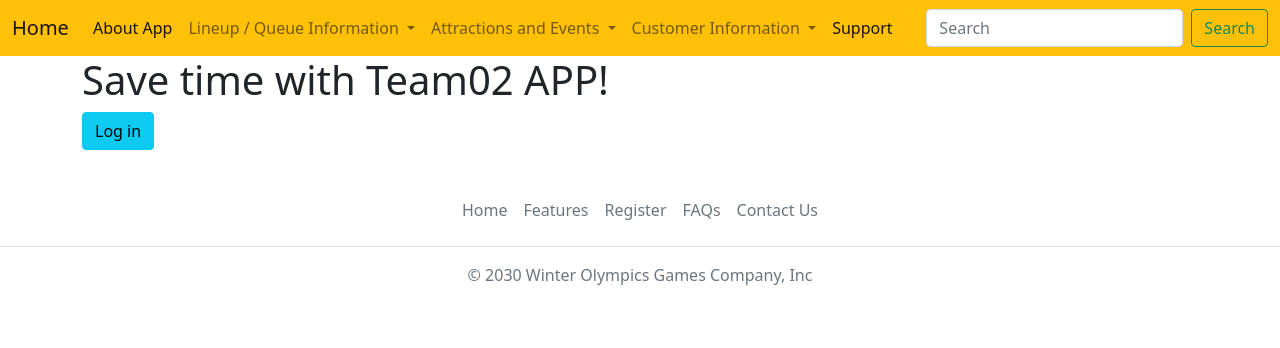
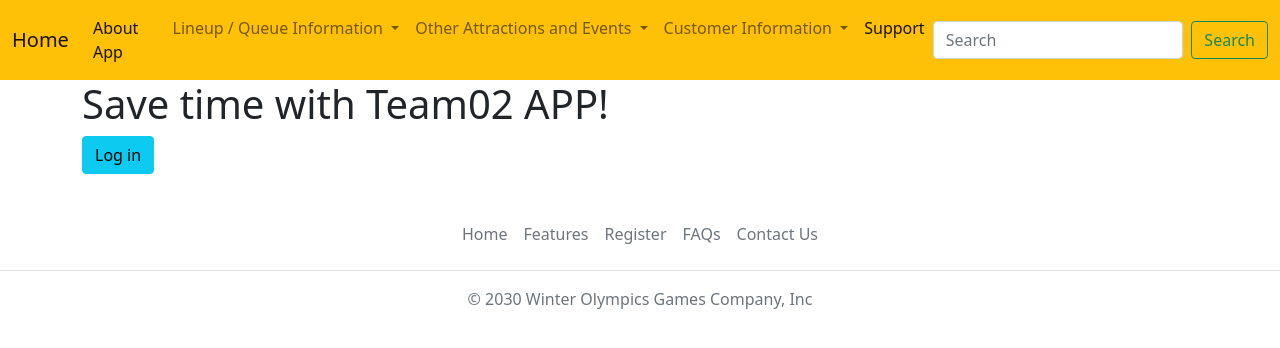
Before and after one commit to briankjkim/1800_202210_DTC02, a plain HTML site: page index.html in a window 1280 px wide. Drawn offline with nearby package versions, Linux system fonts and the light colour scheme.

Commit message:
Changed one line for better clarity on nav.html

```diff
--- a/text/nav.html
+++ b/text/nav.html
@@ -32,7 +32,7 @@
               <li class="nav-item dropdown">
                     <a class="nav-link dropdown-toggle" href="#" id="navbarScrollingDropdown" role="button"
                         data-bs-toggle="dropdown" aria-expanded="false">
-                        Attractions and Events
+                        Other Attractions and Events
                     </a>
                     <ul class="dropdown-menu" aria-labelledby="navbarScrollingDropdown">
                         <li><a class="dropdown-item" href="https://www.destinationvancouver.com/travel-trade/">Featured Attractions</a></li>
```
